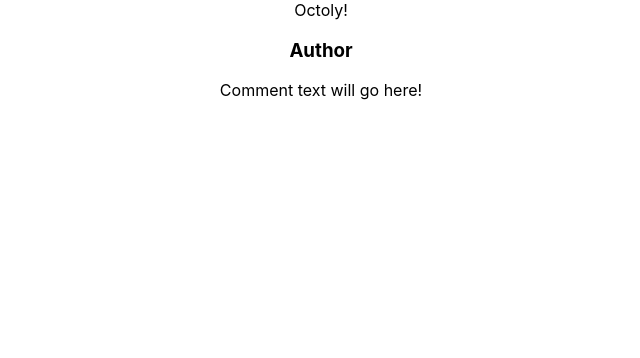
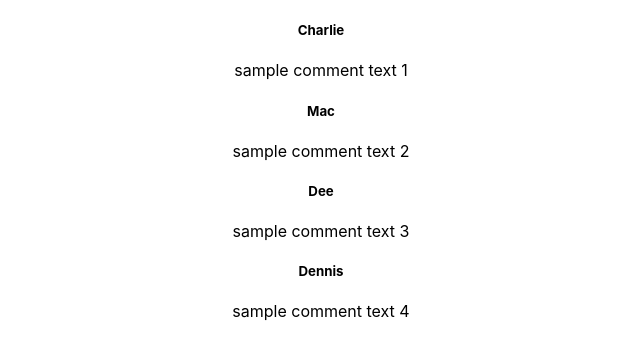
Before and after one commit to ab00zar/React-Frontend-Challenge, a React (Create React App) app: page / in a window 1280 px wide. Shown: the top 358 px of the page, without its empty margins (319-959 px from the left). Built offline with nearby package versions, Linux system fonts and the light colour scheme.

Commit message:
showing comments using props and comment component

```diff
--- a/src/App.js
+++ b/src/App.js
@@ -4,24 +4,28 @@ import Comments from './Comments'
 
 class App extends Component {
   render(){
+    const comments = [
+      {
+        name: 'Charlie',
+        comment: 'sample comment text 1',
+      },
+      {
+        name: 'Mac',
+        comment: 'sample comment text 2',
+      },
+      {
+        name: 'Dee',
+        comment: 'sample comment text 3',
+      },
+      {
+        name: 'Dennis',
+        comment: 'sample comment text 4',
+      },
+    ]
+
     return (
       <div className="App">
-        {/* <header className="App-header">
-          <img src={logo} className="App-logo" alt="logo" />
-          <p>
-            Edit <code>src/App.js</code> and save to reload.
-          </p>
-          <a
-            className="App-link"
-            href="https://reactjs.org"
-            target="_blank"
-            rel="noopener noreferrer"
-          >
-            Learn React
-          </a>
-        </header> */}
-        Octoly!
-        <Comments />
+        <Comments commentData={comments} />
       </div>
     );
   }
--- /dev/null
+++ b/src/Comment.js
@@ -0,0 +1,16 @@
+import React, { Component } from 'react'
+
+const Comment = props => {
+    const rows = props.commentData.map((row, index) => {
+      return (
+        <div key={index}>
+          <h5>{row.name}</h5>
+          <p>{row.comment}</p>
+        </div>
+      )
+    })
+
+    return <div>{rows}</div>
+}
+
+export default Comment
--- a/src/Comments.js
+++ b/src/Comments.js
@@ -1,12 +1,12 @@
 import React, { Component } from 'react'
+import Comment from './Comment'
 
 class Comments extends Component{
     render(){
+        const { commentData } = this.props
+
         return(
-            <div>
-                <h3>Author</h3>
-                <p>Comment text will go here!</p>
-            </div>
+            <Comment commentData={commentData} />
         )
     }
 }
```
